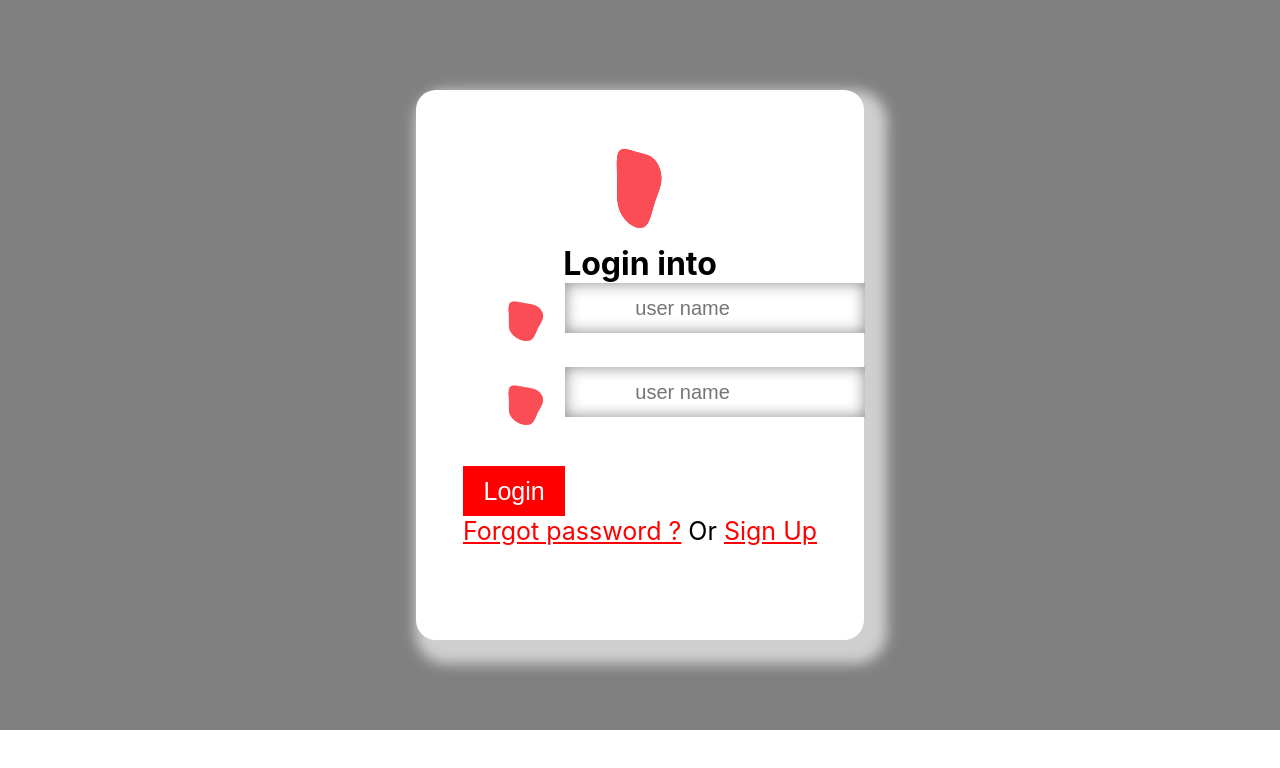
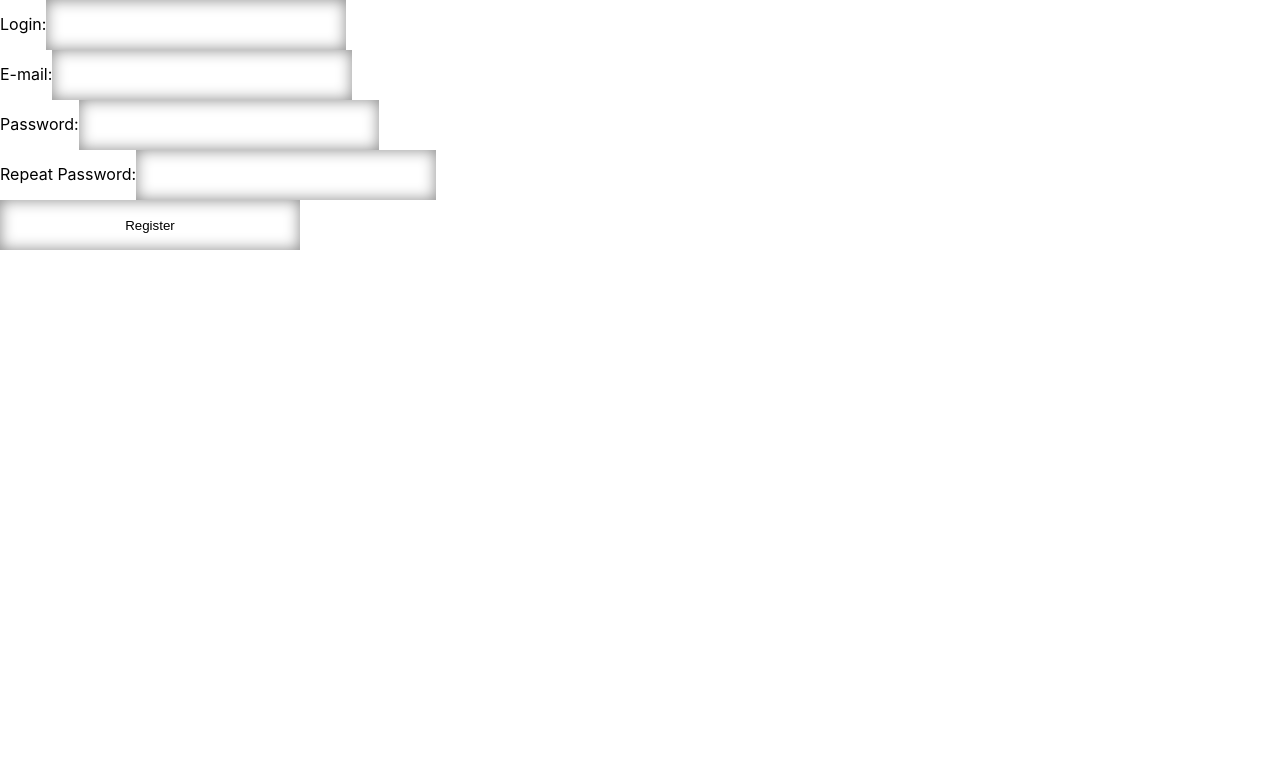
Before and after one commit to imbartek/online_shop, a React (Create React App) app in the folder front/: page / in a window 1280 px wide. Both pictures are taken after a click on the link "Sign Up". Shown: the top 768 px of the page. Built offline with nearby package versions, Linux system fonts and the light colour scheme.

Commit message:
Added Register View
Added Register View and function to switch from login view to register view.

```diff
--- a/front/src/App.js
+++ b/front/src/App.js
@@ -1,15 +1,20 @@
-import React from 'react';
-import './App.css';
-import Login from './views/Login';
+import React, { useState } from "react";
+import "./App.css";
+import Login from "./views/Login";
+import { Register } from "./Register";
 
 const App = () => {
-return (
+  const [currentForm, setCurrentForm] = useState("login");
+  const toggleForm = (formName) =>{
+    setCurrentForm(formName);
+  }
+  return (
     <div>
-        <div>
-            <Login/>
-        </div>
+      <div className="App">
+        {currentForm === "login" ? <Login onFormSwitch={toggleForm} /> : <Register onFormSwitch={toggleForm}/>}
+      </div>
     </div>
-);
-}
+  );
+};
 
 export default App;
--- /dev/null
+++ b/front/src/Register.jsx
@@ -0,0 +1,34 @@
+import React, { useState } from "react";
+export const Register = () => {
+  const [loginName, setName] = useState('');
+  const [email, setEmail] = useState('');
+  const [pass, setPass] = useState('');
+  const [confirmPass, setConfirmPass] = useState('');
+
+  const handleSumbit = (e) => {
+    e.preventDefault()
+    console.log(loginName);
+     console.log(email);
+      console.log(pass);
+      console.log(confirmPass);
+    }
+  return (
+    <>
+      <form onSubmit={handleSumbit}>
+        <label htmlFor="loginName">Login:</label>
+        <input value={loginName} onChange={(e)=> setName(e.target.value)} required />
+        <br />
+        <label htmlFor="email">E-mail:</label>
+        <input value={email} onChange={(e)=> setEmail(e.target.value)} type="email" required />
+        <br />
+        <label htmlFor="password">Password:</label>
+        <input value={pass} onChange={(e)=> setPass(e.target.value)} type="password" required />
+        <br />
+        <label htmlFor="confirmPassword">Repeat Password:</label>
+        <input value={confirmPass} onChange={(e)=> setConfirmPass(e.target.value)}type="password"required/>
+        <br/>
+        <input type="submit" value="Register" />
+      </form>
+    </>
+  )
+}
--- a/front/src/views/Login.jsx
+++ b/front/src/views/Login.jsx
@@ -2,7 +2,7 @@
 
 import "./login.css";
 
-const Login = () => {
+const Login = (props) => {
   return (
     <div className="main">
       <div className="sub-main">
@@ -43,7 +43,7 @@ const Login = () => {
             </div>
 
             <p className="link">
-              <a href="#">Forgot password ?</a> Or <a href="#">Sign Up </a>
+              <a href="#">Forgot password ?</a> Or <a href="#" onClick={() => props.onFormSwitch('register')}>Sign Up </a>
             </p>
           </div>
         </div>
```
